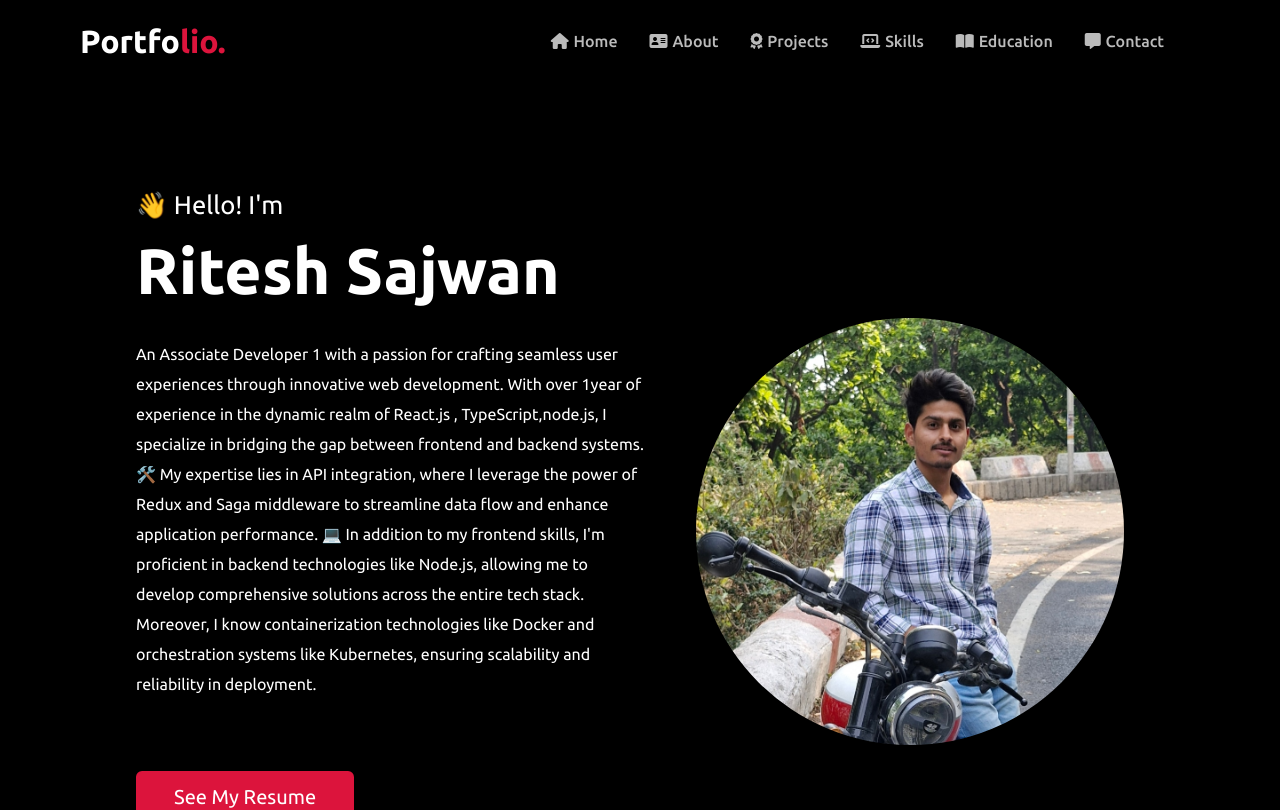
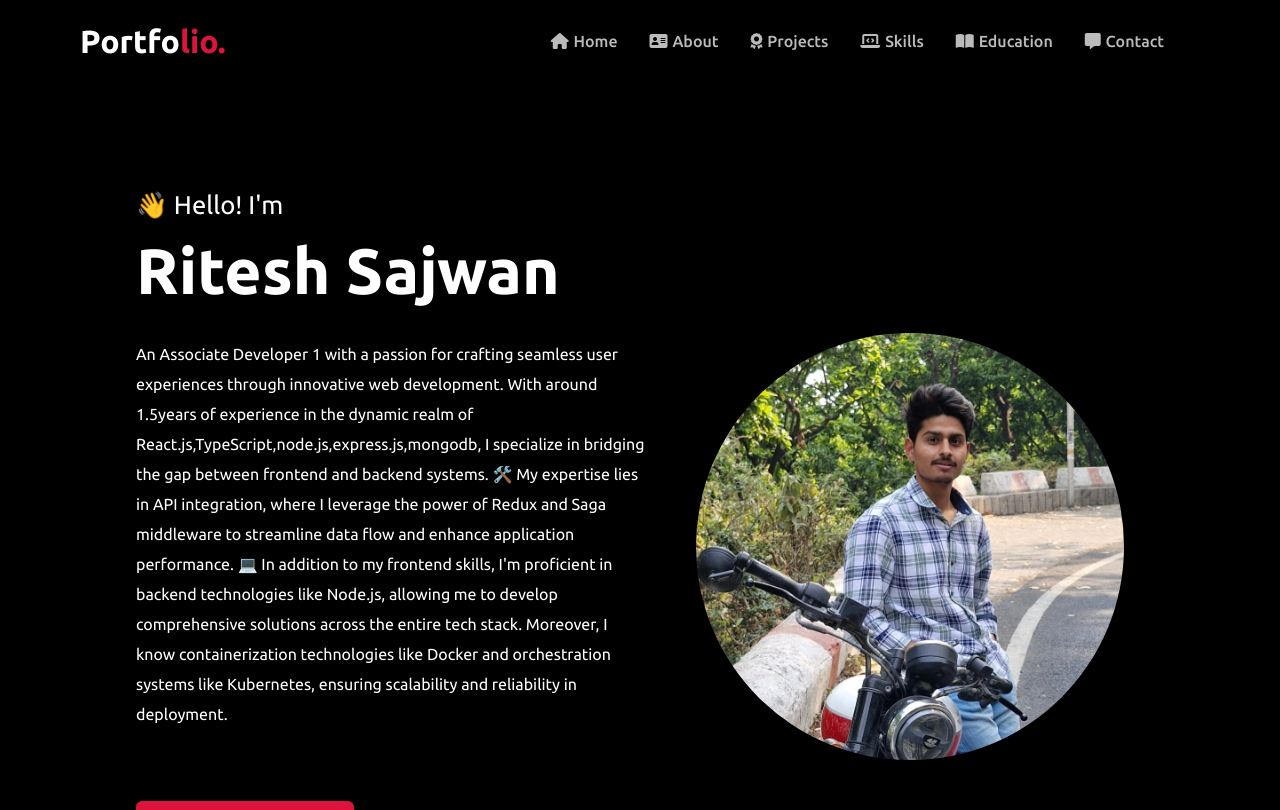
Before and after one commit to riteshSajwan/portfolio, a React (Create React App) app: page / in a window 1280 px wide. Shown: the top 810 px of the page. Built offline with nearby package versions, Linux system fonts and the light colour scheme.

Commit message:
Updated Greeting.jsx

```diff
--- a/src/containers/Greeting/Greeting.jsx
+++ b/src/containers/Greeting/Greeting.jsx
@@ -22,7 +22,7 @@ const Greeting = () => {
                     <div className="text-2">{greeting.username}</div>
                     <div className="text-3">
                         <p>
-                    An Associate Developer 1 with a passion for crafting seamless user experiences through innovative web development. With over 1year of  experience in the dynamic realm of React.js , TypeScript,node.js,   I specialize in bridging the gap between frontend and backend systems.
+                    An Associate Developer 1 with a passion for crafting seamless user experiences through innovative web development. With around 1.5years of  experience in the dynamic realm of React.js,TypeScript,node.js,express.js,mongodb,   I specialize in bridging the gap between frontend and backend systems.
 
                     🛠️ My expertise lies in API integration, where I leverage the power of Redux and Saga middleware to streamline data flow and enhance application performance.
 
```
